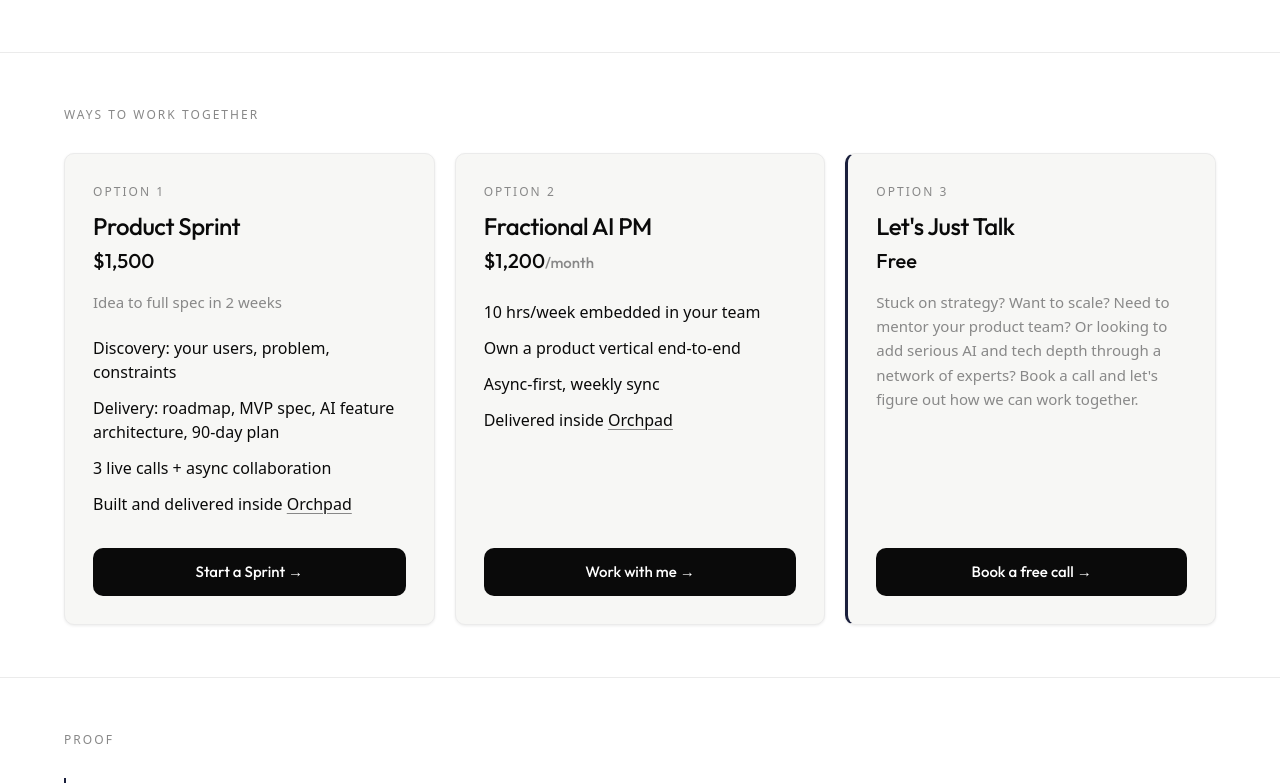
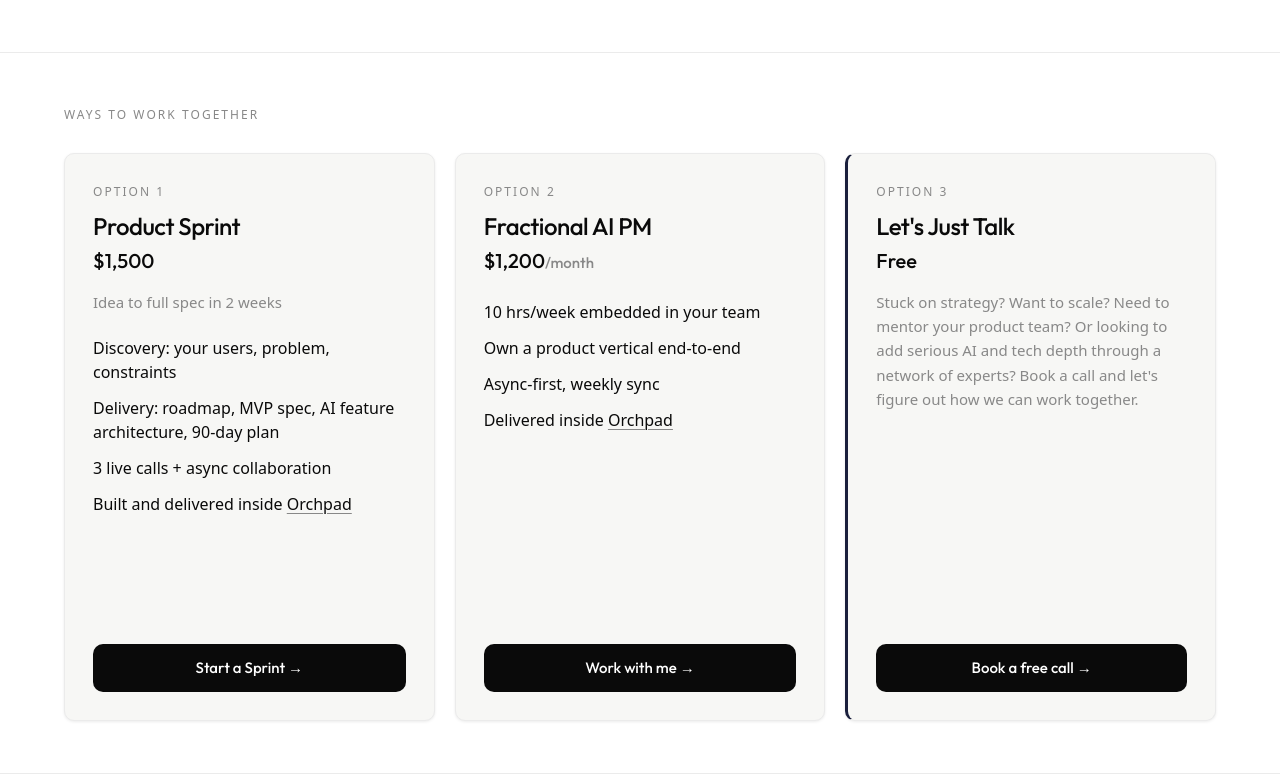
Before and after one commit to eslammahd/meetsam, a Next.js app: page / in a window 1280 px wide. Shown: the part 990-1773 px from the top of the page. Built offline with nearby package versions, Linux system fonts and the light colour scheme.

Commit message:
Increase gap above card buttons to 128px

```diff
--- a/app/globals.css
+++ b/app/globals.css
@@ -316,9 +316,9 @@ section.section {
   opacity: 0.88;
 }
 
-/* guarantee at least 32px between content and the bottom-aligned button */
+/* guarantee at least 128px between content and the bottom-aligned button */
 .card > *:has(+ .card-btn) {
-  margin-bottom: 32px;
+  margin-bottom: 128px;
 }
 
 .card-label {
```
